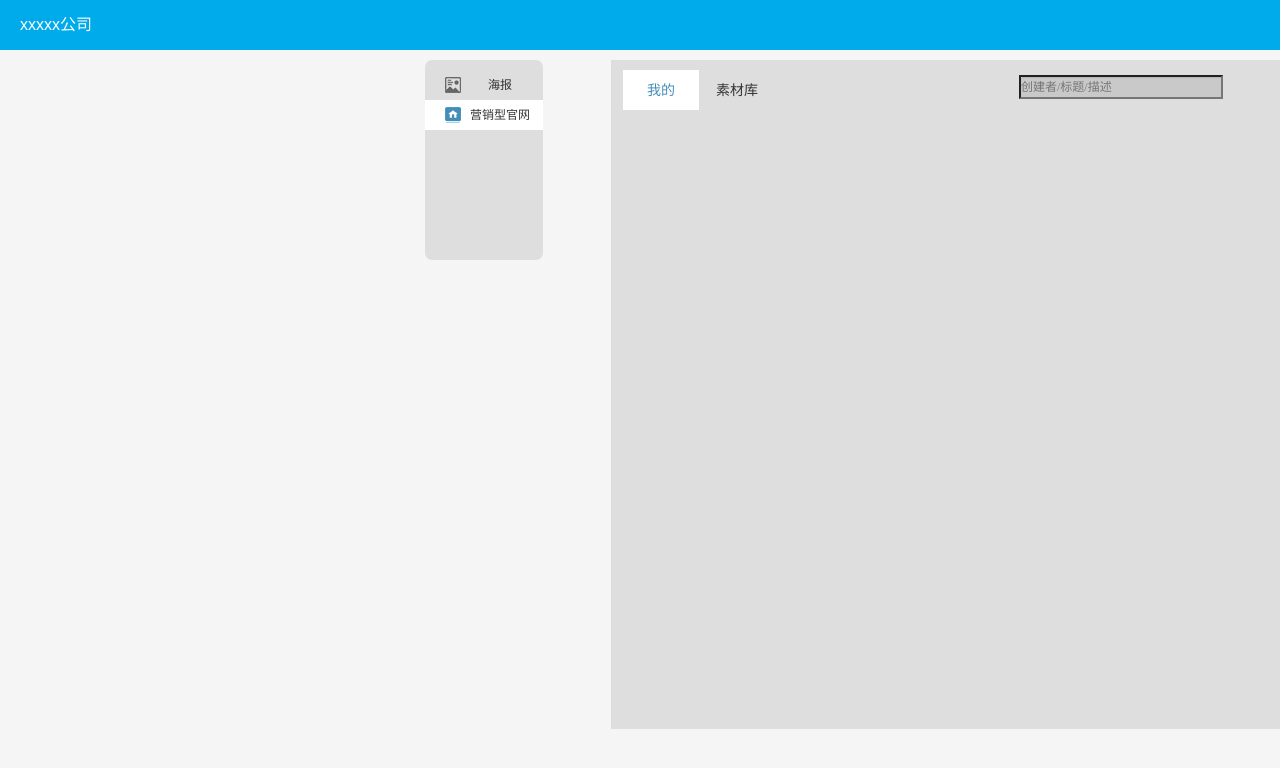
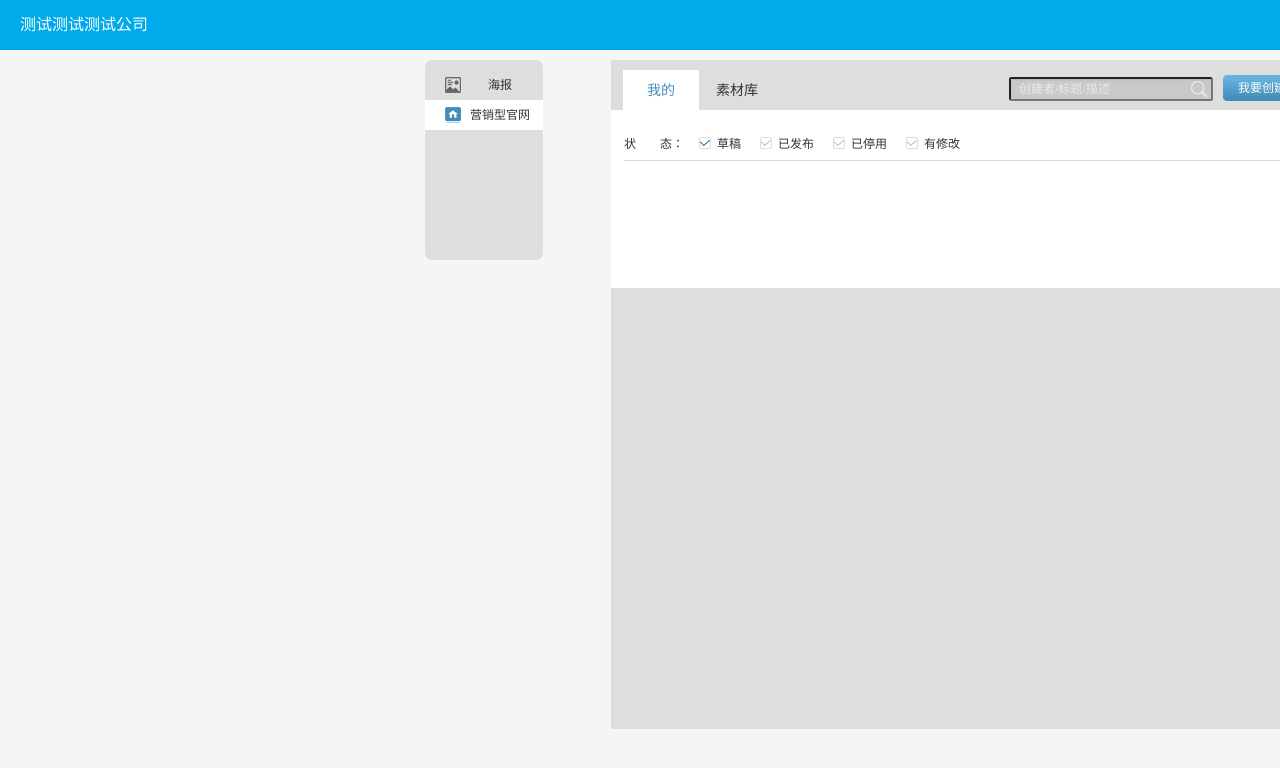
Before and after one commit to JiYJCoder/skxx, a plain HTML site: page sk/index.html in a window 1280 px wide. Shown: the top 768 px of the page. Drawn offline with Linux system fonts and the light colour scheme.

Commit message:
首页html增加

```diff
--- a/sk/css/ji.css
+++ b/sk/css/ji.css
@@ -40,5 +40,20 @@ a:active{blr:expression(this.onFocus=this.blur());}
 .j_con_main_head_btn ul li{float: left;width: 76px;height: 40px;line-height: 40px; font-size:14px;text-align: center;}
 .j_con_main_head_btn ul li.current{background-color: #fff;}
 .j_con_main_head_btn ul li.current a{color: #438eb9}
-.j_con_main_head_search{float: right;width: 292px;height: 26px;margin-top: 15px;}
-.j_con_main_head_search input{float: left;background:url('../images/ji_serchBg.png') no-repeat;width: 204px;height: 24px;}
+.j_con_main_head_search{float: right;width: 292px;height: 26px;margin-top: 15px;margin-right: 10px;}
+.j_con_main_head_search_input{width: 204px;float: left;border-radius:3px;overflow: hidden;position: relative;margin-top: 2px;}
+.j_con_main_head_search_input input{background: 0; background:url('../images/ji_serchBg.png') no-repeat;width: 204px;height: 24px;padding-left: 8px;}
+input::-webkit-input-placeholder { /* WebKit browsers */color:#eaeaea;}
+input:-moz-placeholder { /* Mozilla Firefox 4 to 18 */color:#eaeaea;}
+input::-moz-placeholder {color:#eaeaea;}
+input:-ms-input-placeholder { /* Internet Explorer 10+ */color:#eaeaea;}
+.j_con_main_head_search_input img{position: absolute;right: 6px;top: 4px;cursor: pointer;}
+.j_con_main_head_open{background: url('../images/ji_start.png') no-repeat;width: 78px;height: 26px;float: left;margin-left: 10px;color: #fff;text-align: center;line-height: 26px;cursor: pointer;}
+ .j_con_main_con{height: 619px;}
+.j_con_main_con_condition{height: 178px;background-color: #fff;padding-left: 13px;padding-right: 13px;}
+.j_con_main_con_condition_status{padding-top: 24px;padding-bottom: 9px;border-bottom: 1px solid #dbdbdb;}
+.j_con_main_con_condition_title{float: left;width: 75px;}
+.j_con_main_con_condition_title p span{opacity: 0;}
+.j_con_main_con_condition_statusVal{float: left;}
+.j_con_main_con_condition_statusVal ul li{background: url('../images/ji_check.png') left center no-repeat;padding-left: 18px;cursor: pointer;float: left;margin-right: 19px;}
+.j_con_main_con_condition_statusVal ul li.current{background: url('../images/ji_checkSel.png') left center no-repeat;}
--- a/sk/index.html
+++ b/sk/index.html
@@ -13,7 +13,7 @@
 <body class="j_bg">
     <div class="j_head clearfix">
         <div class="j_name">
-            <p>xxxxx公司</p>
+            <p>测试测试测试公司</p>
         </div>
         <div class="j_signin">
             <p>叶总</p>
@@ -39,7 +39,30 @@
                         </ul>
                     </div>
                     <div class="j_con_main_head_search clearfix">
-                        <input type="search" class="" placeholder="创建者/标题/描述">
+                        <div class="j_con_main_head_search_input">
+                            <input type="search" class="" placeholder="创建者/标题/描述">
+                            <img src="images/ji_serch.png" alt="">
+                        </div>
+                        <div class="j_con_main_head_open">
+                            <p>我要创建</p>
+                        </div>
+                    </div>
+                </div>
+                <div class="j_con_main_con">
+                    <div class="j_con_main_con_condition">
+                        <div class="j_con_main_con_condition_status clearfix">
+                            <div class="j_con_main_con_condition_title">
+                                <p>状<span>状态</span>态：</p>
+                            </div>
+                            <div class="j_con_main_con_condition_statusVal">
+                                <ul class="clearfix">
+                                    <li class="current">草稿</li>
+                                    <li>已发布</li>
+                                    <li>已停用</li>
+                                    <li>有修改</li>
+                                </ul>
+                            </div>
+                        </div>
                     </div>
                 </div>
             </div>
```
Also changed, not shown: sk/images/ji_check.png (added), sk/images/ji_checkSel.png (added), sk/images/test.png (added).
